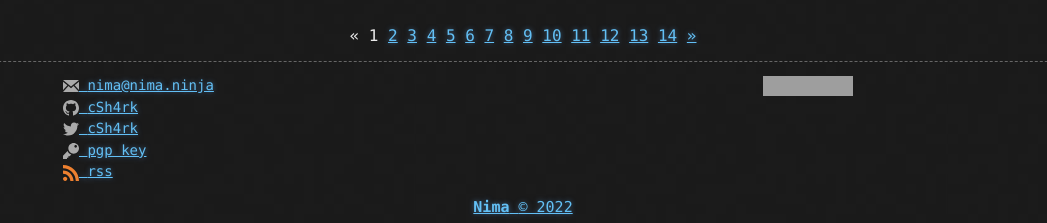
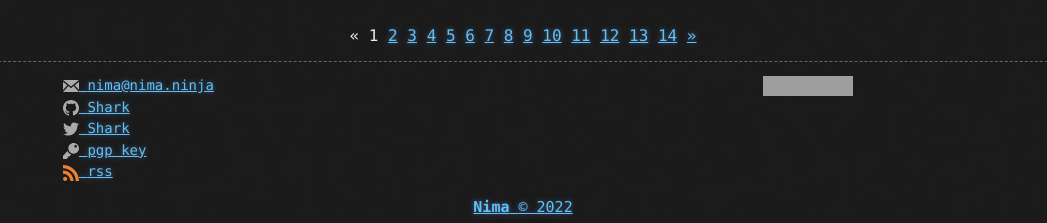
Before and after one commit to CamoCatX/camocatx.github.io, a Jekyll site: the page built from index.html, in a window 1280 px wide. Shown: the part 789-1012 px from the top of the page, without its empty margins (117-1164 px from the left). Built offline with Jekyll 4.4.1, drawn with Linux system fonts in a browser that asks for light colours; the list of posts is cut into pages by our own code; grey boxes are pictures that could not be loaded.

Commit message:
Edit footer

```diff
--- a/_config.yml
+++ b/_config.yml
@@ -42,7 +42,9 @@ social:
   name: cSh4rk
   email: "nima@nima.ninja"
   github: "cSh4rk"
+  githubname: "Shark"
   twitter: "cSh4rk"
+  twittername: "Shark"
   linkedin:
   pgpkey: "CEE9A66A2F5C6187E4242B0425669795B037FEF2.asc"
   hackthebox: "768488"
--- a/_includes/social.html
+++ b/_includes/social.html
@@ -7,13 +7,13 @@
 
   {% if site.social.github %}
   <li class="social-media-list">
-    <a href="https://github.com/{{ site.social.github }}"><span class="icon">{% include icon-github.svg %}</span><span>{{ site.social.github }}</span></a>
+    <a href="https://github.com/{{ site.social.github }}"><span class="icon">{% include icon-github.svg %}</span><span>{{ site.social.githubname }}</span></a>
   </li>
   {% endif %}
 
   {% if site.social.twitter %}
   <li class="social-media-list">
-    <a href="https://twitter.com/{{ site.social.twitter }}"><span class="icon">{% include icon-twitter.svg %}</span><span>{{ site.social.twitter }}</span></a>
+    <a href="https://twitter.com/{{ site.social.twitter }}"><span class="icon">{% include icon-twitter.svg %}</span><span>{{ site.social.twittername }}</span></a>
   </li>
   {% endif %}
 
```
